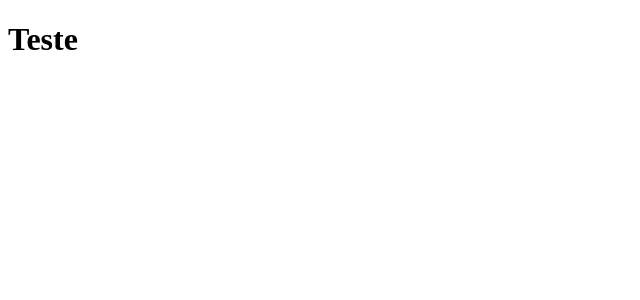
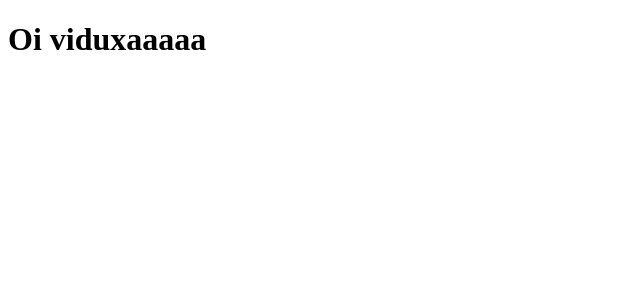
Before and after one commit to jvnakad/clonetabnews, a Next.js app: page / in a window 1280 px wide. Shown: the top 300 px of the page, without its empty margins (0-640 px from the left). Built offline with nearby package versions, Linux system fonts and the light colour scheme.

Commit message:
ajuste mensagem index

```diff
--- a/pages/index.js
+++ b/pages/index.js
@@ -1,5 +1,5 @@
 function Home() {
-  return <h1>Teste</h1>;
+  return <h1>Oi viduxaaaaa</h1>;
 }
 
 export default Home;
```
